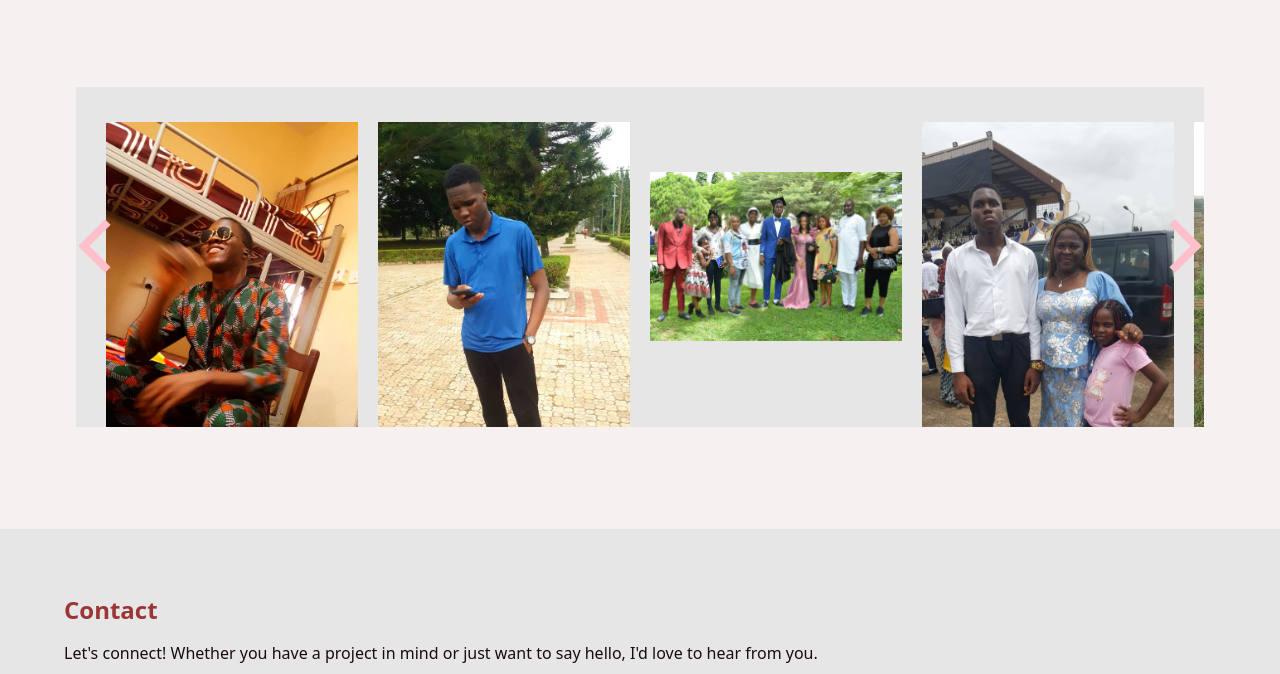
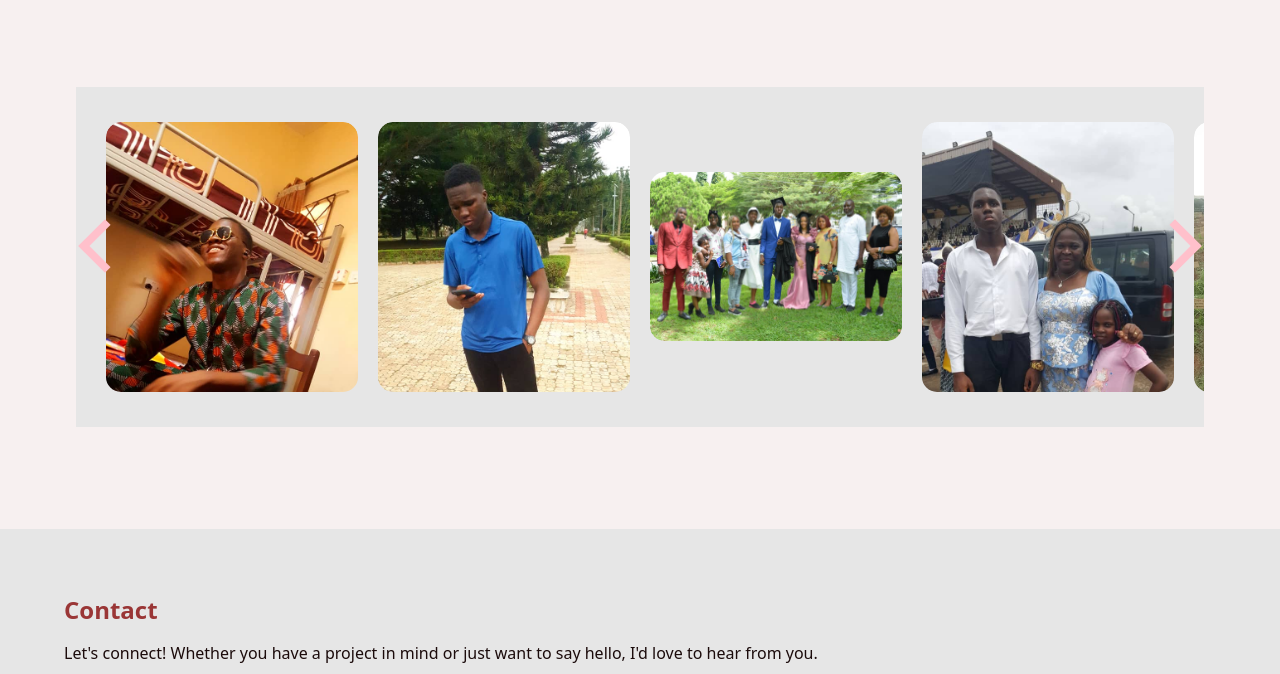
Before and after one commit to I-Divine/Portfolio-template, a plain HTML site: page index.html in a window 1280 px wide. Shown: the part 2720-3394 px from the top of the page. Drawn offline with Linux system fonts and the light colour scheme.

Commit message:
Update style.css

```diff
--- a/styles/style.css
+++ b/styles/style.css
@@ -349,9 +349,7 @@ header {
 }
 .slide img {
   width: 100%;
-}
-.slide {
-  width: 300px;
+  border-radius: var(--border-radius-xl);
 }
 
 #slider-container .btn:last-of-type {
@@ -369,6 +367,8 @@ header {
 #slider-container #slider .slide {
   height: 90%;
   margin: auto 10px;
+  border-radius: var(--border-radius-xl);
+  overflow: hidden;
   display: grid;
   place-items: center;
 }
```
